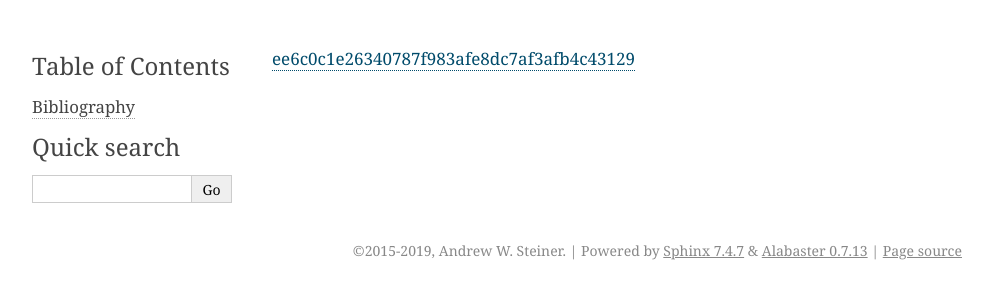
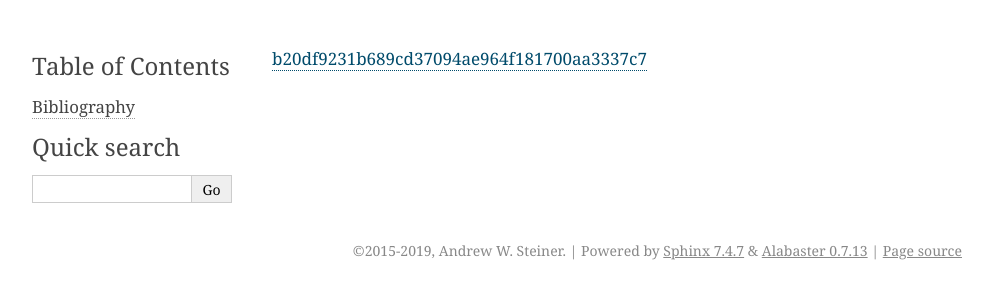
Before and after one commit to awsteiner/nstar-plot, a Sphinx documentation site: the page built from sphinx/commit.rst, in a window 1280 px wide. Shown: the top 300 px of the page, without its empty margins (148-1140 px from the left). Built offline with Sphinx 7.4.7, drawn with Linux system fonts in a browser that asks for light colours.

```diff
--- a/ppdot.py
+++ b/ppdot.py
@@ -141,6 +141,10 @@ xhi=30.0
 ylo=1.0e-22
 yhi=1.0e-8
 
+xdins=[
+
+    ]
+
 o2=o2sclpy.plotter()
 
 (fig,ax)=o2sclpy.default_plot(left_margin=0.14,bottom_margin=0.11,
--- a/sphinx/commit.rst
+++ b/sphinx/commit.rst
@@ -1 +1 @@
-`ee6c0c1e26340787f983afe8dc7af3afb4c43129 <http://github.com/awsteiner/nstar-plot/tree/ee6c0c1e26340787f983afe8dc7af3afb4c43129>`_
+`b20df9231b689cd37094ae964f181700aa3337c7 <http://github.com/awsteiner/nstar-plot/tree/b20df9231b689cd37094ae964f181700aa3337c7>`_
```
Also changed, not shown: 1 other file.
